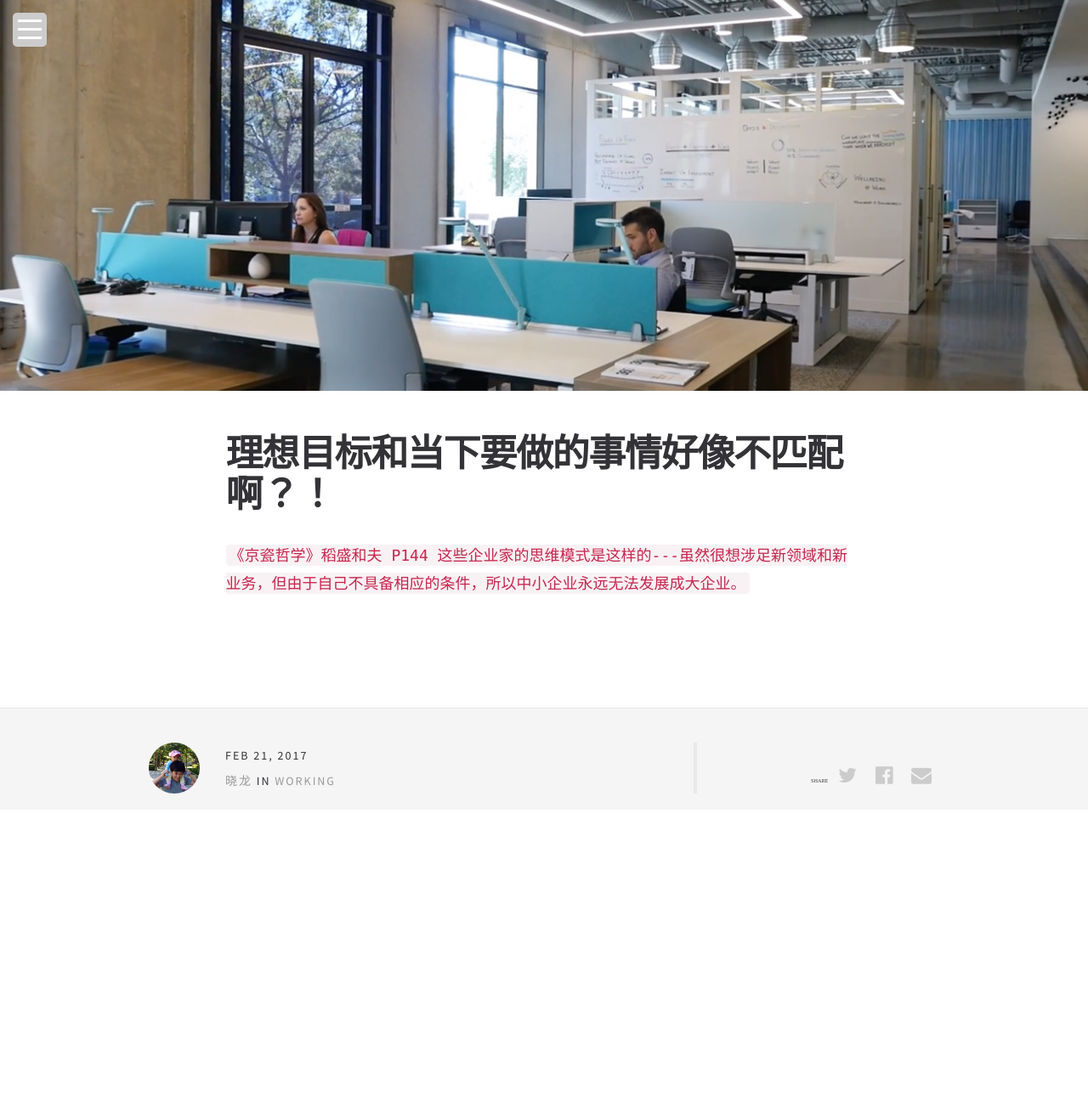
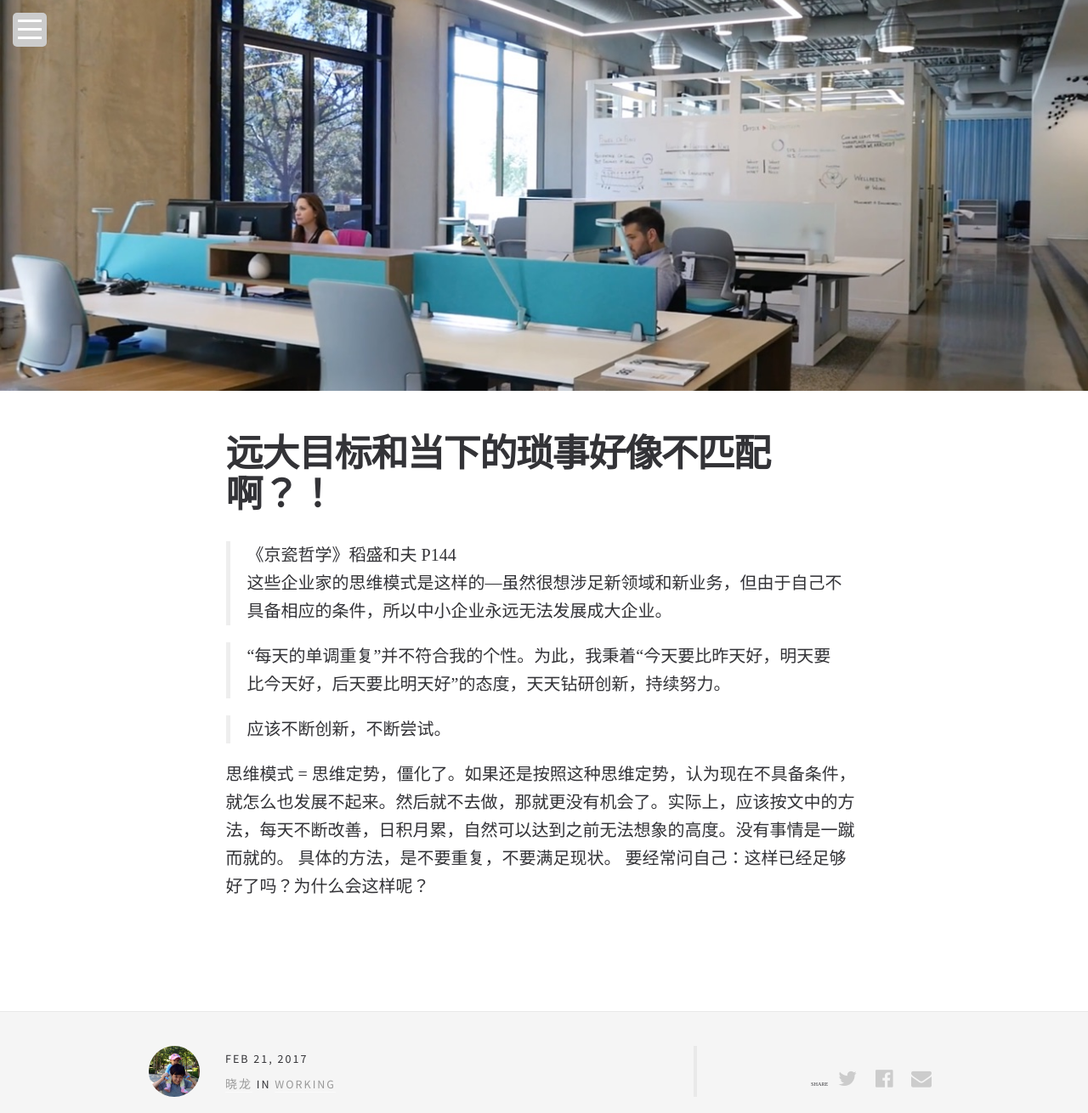
Before and after one commit to zxlive/zxlive.github.com, a Jekyll site: the page built from _posts/2017-02-21-readbook-1.md, in a window 1280 px wide. Shown: the whole page at 85% size. Built offline with Jekyll 4.4.1, drawn with Linux system fonts in a browser that asks for light colours; some web fonts are replaced.

Commit message:
提交文章

```diff
--- a/_posts/2017-02-21-readbook-1.md
+++ b/_posts/2017-02-21-readbook-1.md
@@ -1,6 +1,6 @@
 ---
 layout: post
-title:  "理想目标和当下要做的事情好像不匹配啊？！"
+title:  "远大目标和当下的琐事好像不匹配啊？！"
 date:   2017-02-21
 categories: Working
 author_name: 晓龙
@@ -8,5 +8,13 @@ author_url: /author/zxl
 author_avatar: zxl
 feature_image: office
 ---
-`《京瓷哲学》稻盛和夫 P144
-这些企业家的思维模式是这样的---虽然很想涉足新领域和新业务，但由于自己不具备相应的条件，所以中小企业永远无法发展成大企业。`
+>《京瓷哲学》稻盛和夫 P144
+> 这些企业家的思维模式是这样的---虽然很想涉足新领域和新业务，但由于自己不具备相应的条件，所以中小企业永远无法发展成大企业。
+
+> “每天的单调重复”并不符合我的个性。为此，我秉着“今天要比昨天好，明天要比今天好，后天要比明天好”的态度，天天钻研创新，持续努力。
+
+> 应该不断创新，不断尝试。
+
+思维模式 = 思维定势，僵化了。如果还是按照这种思维定势，认为现在不具备条件，就怎么也发展不起来。然后就不去做，那就更没有机会了。实际上，应该按文中的方法，每天不断改善，日积月累，自然可以达到之前无法想象的高度。没有事情是一蹴而就的。
+具体的方法，是不要重复，不要满足现状。
+要经常问自己：这样已经足够好了吗？为什么会这样呢？
```
